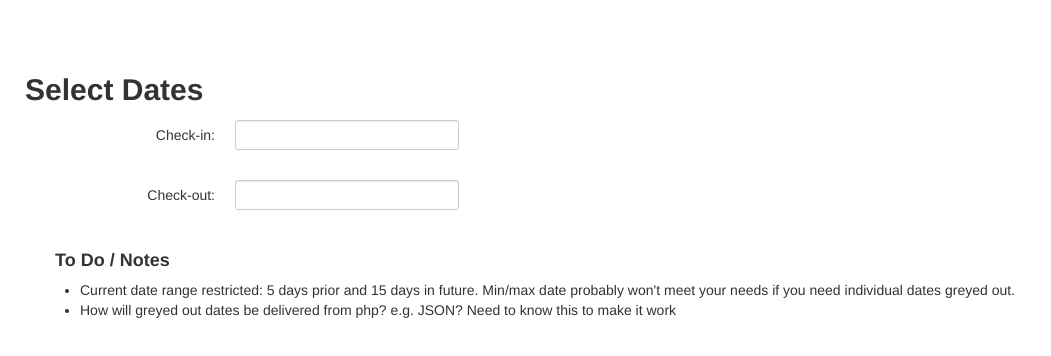
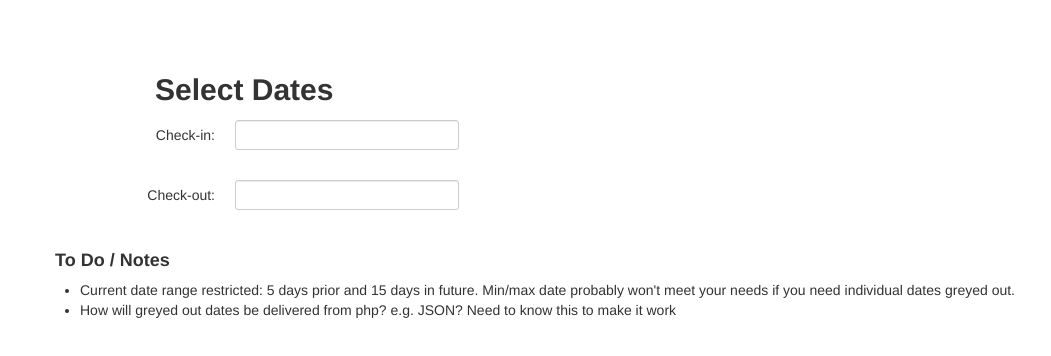
Before and after one commit to francisbyrne/daterange, a plain HTML site: page index.html in a window 1280 px wide. Shown: the whole page, without its empty margins (0-1051 px from the left). Drawn offline with nearby package versions, Linux system fonts and the light colour scheme.

Commit message:
re-align header

```diff
--- a/index.html
+++ b/index.html
@@ -34,7 +34,9 @@
 
             <div class='row'>
 
-            <h2>Select Dates</h2>
+            <div class='offset1'>
+                <h2>Select Dates</h2>
+            </div>
             <div id='left' class='span5'>
                 <form class='form-horizontal'>
                     <div class='control-group'>
```
